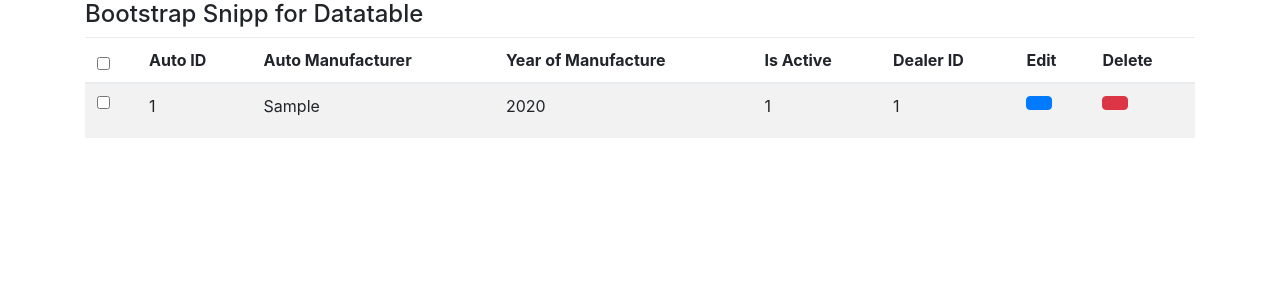
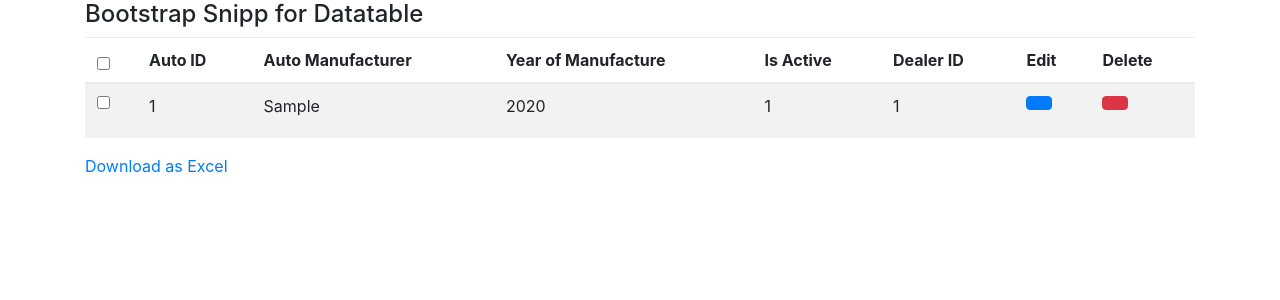
Before and after one commit to rathankalluri/vehicles, a Django app: page /dealer/ in a window 1280 px wide. Shown: the top 300 px of the page. Run offline with Django 3.2, Linux system fonts and the light colour scheme; tables that the repository leaves empty hold one stand-in row (values such as "Sample post"); some libraries are stand-ins or nearby versions.

Commit message:
Update index.html

```diff
--- a/templates/dealer/index.html
+++ b/templates/dealer/index.html
@@ -30,8 +30,8 @@
 
     <tr>
     <td><input type="checkbox" class="checkthis" /></td>
-    <td>{{ data.auto_id }}</td>
-    <td>{{ data.auto_man }}</td>
+    <td>{{data.auto_id}}</td>
+    <td>{{data.auto_man}}</td>
     <td>{{data.year}}</td>
     <td>{{data.active}}</td>
     <td>{{data.dealer_id}}</td>
@@ -47,6 +47,8 @@
 </table>
 
 <div class="clearfix"></div>
+
+            <div><a href=""> Download as Excel</a></div>
 
             </div>
 
```
